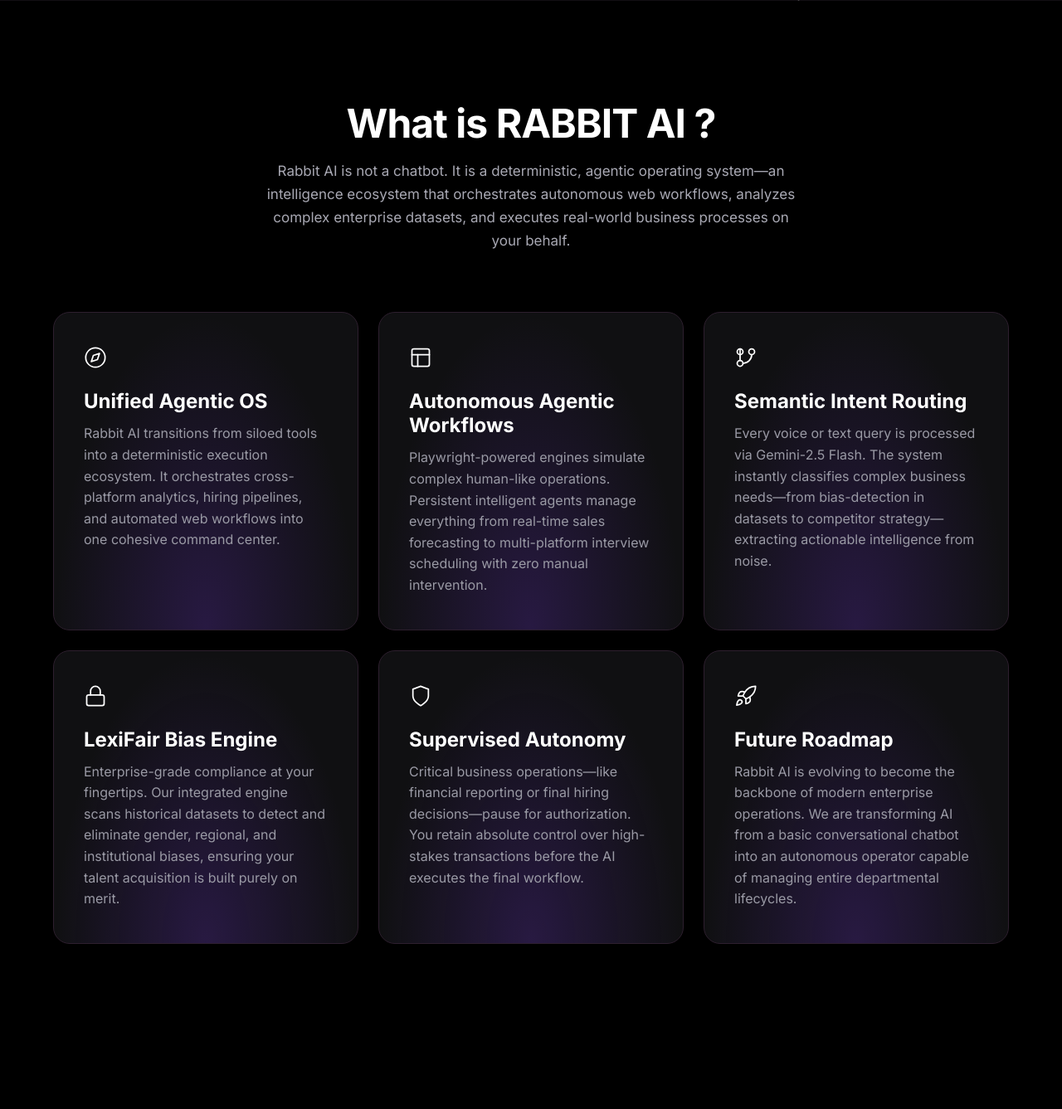
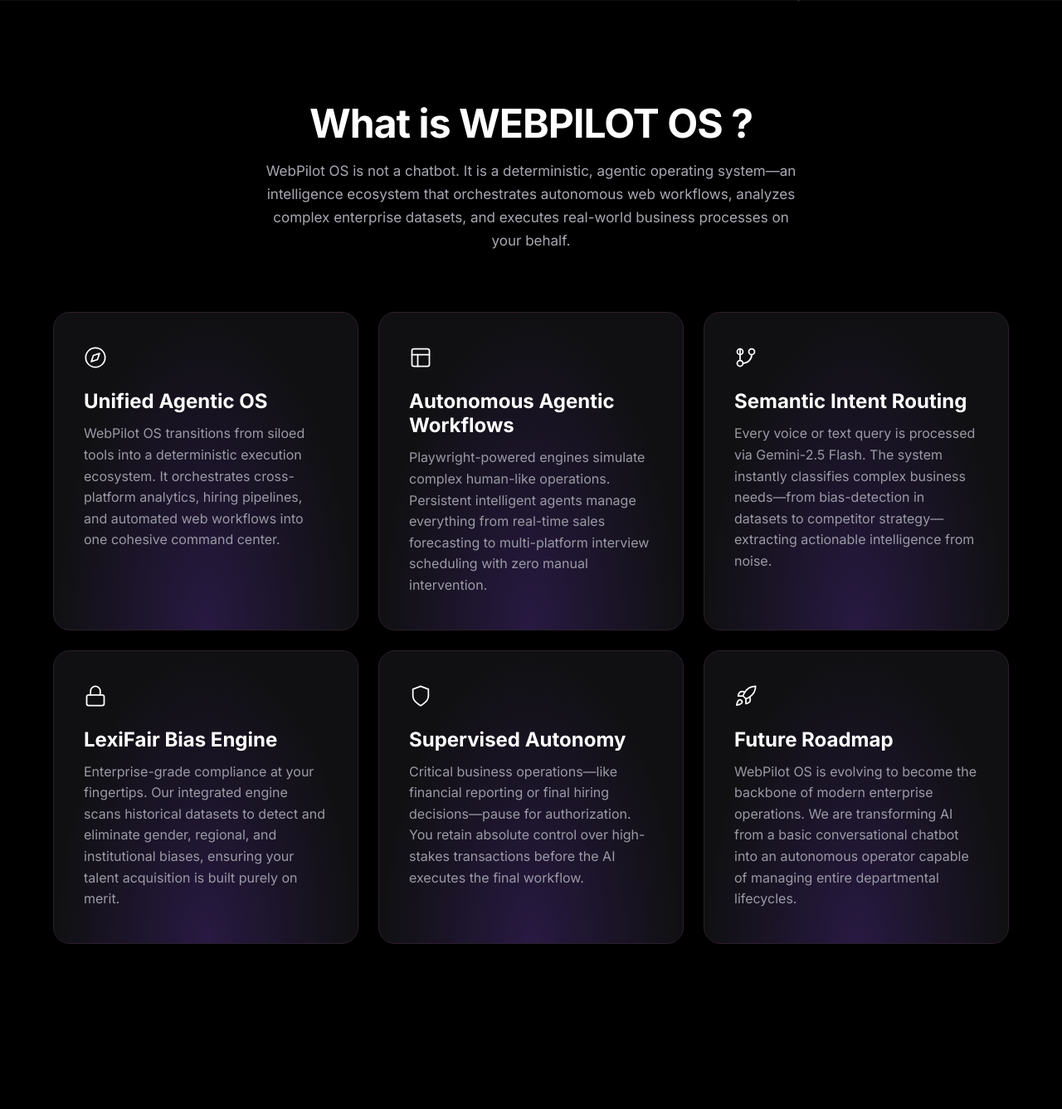
Before and after one commit to mohitpandey827680165-lgtm/Rabbit-AI, a Flask app: page / in a window 1280 px wide. Shown: the part 799-2136 px from the top of the page at 83% size. Run offline with Flask 3, Linux system fonts and the light colour scheme; some libraries are stand-ins or nearby versions.

Commit message:
updated text

```diff
--- a/templates/new.html
+++ b/templates/new.html
@@ -28,7 +28,7 @@
 
     <!-- ── LAYER 2: Hero text content ── -->
     <section class="hero-content" id="hero-content" role="main">
-      <h1 class="hero-heading" id="hero-heading">RABBIT AI</h1>
+      <h1 class="hero-heading" id="hero-heading">WEBPILOT OS</h1>
       <p class="hero-subheading" id="hero-subheading">The Autonomous Intelligence Operating System</p>
       <p class="hero-description" id="hero-description">
         A unified, agentic ecosystem for continuous enterprise operations.
@@ -47,17 +47,9 @@
       <div class="nav-inner">
         <a href="#" class="nav-brand" id="nav-brand" aria-label="Webpilot Home">
           <span class="brand-icon" aria-hidden="true">
-            <svg width="28" height="28" viewBox="0 0 28 28" fill="none" xmlns="http://www.w3.org/2000/svg">
-              <circle cx="14" cy="14" r="12" stroke="#7c3aed" stroke-width="1.5"/>
-              <circle cx="14" cy="14" r="4.5" stroke="#a78bfa" stroke-width="1.2"/>
-              <circle cx="14" cy="14" r="1.8" fill="#7c3aed"/>
-              <line x1="14" y1="1"  x2="14" y2="6.5" stroke="#7c3aed" stroke-width="1.6" stroke-linecap="round"/>
-              <line x1="14" y1="21.5" x2="14" y2="27" stroke="#7c3aed" stroke-width="1.6" stroke-linecap="round"/>
-              <line x1="1"  y1="14" x2="6.5" y2="14" stroke="#7c3aed" stroke-width="1.6" stroke-linecap="round"/>
-              <line x1="21.5" y1="14" x2="27" y2="14" stroke="#7c3aed" stroke-width="1.6" stroke-linecap="round"/>
-            </svg>
+            <img src="static/logo.png.jpeg" alt="Webpilot OS Logo" style="height: 35px; width: auto; object-fit: contain;">
           </span>
-          <span class="brand-title">RABBIT AI </span>
+          <span class="brand-title">WEBPILOT OS </span>
         </a>
         <nav class="nav-links" id="nav-links" role="navigation" aria-label="Primary navigation">
           <a href="#home"      class="nav-link" id="nav-home">Home</a>
@@ -95,15 +87,15 @@
   <main id="page-content">
 
     <!-- ══════════════════════════════════════════════════════════
-         §1 — WHAT IS RABBIT AI? (6-card feature grid)
+         §1 — WHAT IS WEBPILOT OS? (6-card feature grid)
          ══════════════════════════════════════════════════════════ -->
     <section id="what-is" class="page-section" aria-labelledby="what-is-heading">
       <div class="container">
 
         <div class="section-header reveal" id="what-is-title">
-          <h2 class="section-h2" id="what-is-heading">What is RABBIT AI ?</h2>
+          <h2 class="section-h2" id="what-is-heading">What is WEBPILOT OS ?</h2>
           <p class="section-sub">
-            Rabbit AI is not a chatbot. It is a deterministic, agentic operating system—an intelligence
+            WebPilot OS is not a chatbot. It is a deterministic, agentic operating system—an intelligence
             ecosystem that orchestrates autonomous web workflows, analyzes complex enterprise datasets,
             and executes real-world business processes on your behalf.
           </p>
@@ -116,7 +108,7 @@
               <circle cx="12" cy="12" r="10"/><polygon points="16.24 7.76 14.12 14.12 7.76 16.24 9.88 9.88 16.24 7.76"/>
             </svg>
             <h3 class="feat-title">Unified Agentic OS</h3>
-            <p class="feat-body">Rabbit AI transitions from siloed tools into a deterministic execution ecosystem. It orchestrates cross-platform analytics, hiring pipelines, and automated web workflows into one cohesive command center.</p>
+            <p class="feat-body">WebPilot OS transitions from siloed tools into a deterministic execution ecosystem. It orchestrates cross-platform analytics, hiring pipelines, and automated web workflows into one cohesive command center.</p>
           </article>
 
           <article class="feat-card reveal-card" style="--i:1" role="listitem" id="card-browser-auto">
@@ -156,7 +148,7 @@
               <path d="M4.5 16.5c-1.5 1.26-2 5-2 5s3.74-.5 5-2c.71-.84.7-2.13-.09-2.91a2.18 2.18 0 0 0-2.91-.09z"/><path d="m12 15-3-3a22 22 0 0 1 2-3.95A12.88 12.88 0 0 1 22 2c0 2.72-.78 7.5-6 11a22.35 22.35 0 0 1-4 2z"/><path d="M9 12H4s.55-3.03 2-4c1.62-1.08 5 0 5 0"/><path d="M12 15v5s3.03-.55 4-2c1.08-1.62 0-5 0-5"/>
             </svg>
             <h3 class="feat-title">Future Roadmap</h3>
-            <p class="feat-body">Rabbit AI is evolving to become the backbone of modern enterprise operations. We are transforming AI from a basic conversational chatbot into an autonomous operator capable of managing entire departmental lifecycles.</p>
+            <p class="feat-body">WebPilot OS is evolving to become the backbone of modern enterprise operations. We are transforming AI from a basic conversational chatbot into an autonomous operator capable of managing entire departmental lifecycles.</p>
           </article>
 
         </div>
@@ -290,7 +282,7 @@
         <div class="showcase-row reverse reveal-row" id="row-otp">
           <div class="showcase-text">
             <h3 class="showcase-h3">Adaptive Workflow Interruption</h3>
-            <p class="showcase-p">Rabbit AI maintains deterministic control by intelligently pausing execution when multi-factor authentication or OTP verification is required. It hands control back to the user instantly, then resumes the authenticated workflow seamlessly, ensuring zero security lapses.</p>
+            <p class="showcase-p">WebPilot OS maintains deterministic control by intelligently pausing execution when multi-factor authentication or OTP verification is required. It hands control back to the user instantly, then resumes the authenticated workflow seamlessly, ensuring zero security lapses.</p>
           </div>
           <div class="showcase-demo">
             <div class="demo-frame" style="aspect-ratio:4/3;" aria-label="OTP pause system project scheduling demo" role="img">
@@ -383,8 +375,8 @@
         <!-- Row 6: Clinical Diagnostics — text left, demo right -->
         <div class="showcase-row reverse reveal-row" id="row-clinical">
           <div class="showcase-text">
-            <h3 class="showcase-h3">Clinical Diagnostics Booking</h3>
-            <p class="showcase-p">Automate appointment scheduling across healthcare portals. The agent navigates booking flows, selects test packages, and confirms appointments on your behalf.</p>
+            <h3 class="showcase-h3">LexiFair Bias Engine</h3>
+            <p class="showcase-p">Ensure institutional integrity through automated compliance. Our agentic engine autonomously audits historical talent datasets, neutralizing regional, gender, and institutional biases to guarantee that every acquisition decision is driven exclusively by merit.</p>
           </div>
           <div class="showcase-demo">
             <div class="demo-frame" style="aspect-ratio:4/3;" aria-label="Clinical booking calendar demo" role="img">
@@ -567,7 +559,7 @@
           <div class="process-card reveal-card" style="--i:1" id="step-2">
             <div class="proc-pill">Step 2</div>
             <h3 class="proc-title">Agentic Architecture</h3>
-            <p class="proc-desc">Our engineers build custom, deterministic AI workflows tailored to your unique infrastructure, ensuring that Rabbit AI operates with the specific business logic your enterprise requires.</p>
+            <p class="proc-desc">Our engineers build custom, deterministic AI workflows tailored to your unique infrastructure, ensuring that WebPilot OS operates with the specific business logic your enterprise requires.</p>
             <div class="proc-demo-panel" id="pdemo-2">
               <div class="code-editor-chrome" aria-hidden="true">
                 <div class="ced-dots"><span></span><span></span><span></span></div>
@@ -606,7 +598,7 @@
           <div class="process-card reveal-card" style="--i:2" id="step-3">
             <div class="proc-pill">Step 3</div>
             <h3 class="proc-title">Ecosystem Integration</h3>
-            <p class="proc-desc">We seamlessly bridge Rabbit AI into your existing enterprise stack—CRM, HRMS, and cloud platforms—allowing our autonomous agents to execute tasks within your live production environment.</p>
+            <p class="proc-desc">We seamlessly bridge WebPilot OS into your existing enterprise stack—CRM, HRMS, and cloud platforms—allowing our autonomous agents to execute tasks within your live production environment.</p>
             <div class="proc-demo-panel" id="pdemo-3">
               <div class="connector-demo" aria-hidden="true">
                 <div class="conn-node conn-left">
@@ -882,43 +874,43 @@
 
           <div class="accordion-item reveal-card" style="--i:0" id="faq-0" role="listitem">
             <button class="accordion-btn" aria-expanded="false" aria-controls="faq-body-0" id="faq-trigger-0">
-              <span>How can Rabbit AI help my business?</span>
+              <span>How can WebPilot OS help my business?</span>
               <svg class="accordion-chevron" width="20" height="20" viewBox="0 0 24 24" fill="none" stroke="currentColor" stroke-width="2" aria-hidden="true"><polyline points="6 9 12 15 18 9"/></svg>
             </button>
             <div class="accordion-body" id="faq-body-0" role="region" aria-labelledby="faq-trigger-0">
               <div class="accordion-content">
-                <p>Rabbit AI streamlines complex operations by automating repetitive tasks, analyzing massive datasets for hidden biases, and orchestrating cross-platform workflows, allowing your team to focus on high-value strategic growth.</p>
+                <p>WebPilot OS streamlines complex operations by automating repetitive tasks, analyzing massive datasets for hidden biases, and orchestrating cross-platform workflows, allowing your team to focus on high-value strategic growth.</p>
               </div>
             </div>
           </div>
 
           <div class="accordion-item reveal-card" style="--i:1" id="faq-1" role="listitem">
             <button class="accordion-btn" aria-expanded="false" aria-controls="faq-body-1" id="faq-trigger-1">
-              <span>Is Rabbit AI difficult to integrate?</span>
+              <span>Is WebPilot OS difficult to integrate?</span>
               <svg class="accordion-chevron" width="20" height="20" viewBox="0 0 24 24" fill="none" stroke="currentColor" stroke-width="2" aria-hidden="true"><polyline points="6 9 12 15 18 9"/></svg>
             </button>
             <div class="accordion-body" id="faq-body-1" role="region" aria-labelledby="faq-trigger-1">
               <div class="accordion-content">
-                <p>Not at all. Rabbit AI is designed to integrate seamlessly into your existing enterprise stack—including CRM, HRMS, and cloud infrastructure—with minimal disruption to your current production environment.</p>
+                <p>Not at all. WebPilot OS is designed to integrate seamlessly into your existing enterprise stack—including CRM, HRMS, and cloud infrastructure—with minimal disruption to your current production environment.</p>
               </div>
             </div>
           </div>
 
           <div class="accordion-item reveal-card" style="--i:2" id="faq-2" role="listitem">
             <button class="accordion-btn" aria-expanded="false" aria-controls="faq-body-2" id="faq-trigger-2">
-              <span>What industries can benefit from Rabbit AI?</span>
+              <span>What industries can benefit from WebPilot OS?</span>
               <svg class="accordion-chevron" width="20" height="20" viewBox="0 0 24 24" fill="none" stroke="currentColor" stroke-width="2" aria-hidden="true"><polyline points="6 9 12 15 18 9"/></svg>
             </button>
             <div class="accordion-body" id="faq-body-2" role="region" aria-labelledby="faq-trigger-2">
               <div class="accordion-content">
-                <p>Rabbit AI is highly versatile, providing specialized agentic solutions for HR and recruitment, retail and e-commerce analytics, financial reporting, and customer support management.</p>
+                <p>WebPilot OS is highly versatile, providing specialized agentic solutions for HR and recruitment, retail and e-commerce analytics, financial reporting, and customer support management.</p>
               </div>
             </div>
           </div>
 
           <div class="accordion-item reveal-card" style="--i:3" id="faq-3" role="listitem">
             <button class="accordion-btn" aria-expanded="false" aria-controls="faq-body-3" id="faq-trigger-3">
-              <span>Do I need technical knowledge to use Rabbit AI?</span>
+              <span>Do I need technical knowledge to use WebPilot OS?</span>
               <svg class="accordion-chevron" width="20" height="20" viewBox="0 0 24 24" fill="none" stroke="currentColor" stroke-width="2" aria-hidden="true"><polyline points="6 9 12 15 18 9"/></svg>
             </button>
             <div class="accordion-body" id="faq-body-3" role="region" aria-labelledby="faq-trigger-3">
@@ -1083,7 +1075,7 @@
   <!-- Login View -->
   <div id="login-view" class="view-container auth-container" style="display: none;">
     <div class="auth-header">
-      <a href="#" class="auth-logo">RABBIT AI</a>
+      <a href="#" class="auth-logo">WEBPILOT OS</a>
       <h1 class="auth-title">Welcome back</h1>
       <p class="auth-subtitle">Sign in to your account.</p>
     </div>
@@ -1118,7 +1110,7 @@
   <!-- Register View -->
   <div id="register-view" class="view-container auth-container register-size" style="display: none;">
     <div class="auth-header">
-      <a href="#" class="auth-logo">RABBIT AI</a>
+      <a href="#" class="auth-logo">WEBPILOT OS</a>
       <h1 class="auth-title">Join us in a Snap</h1>
       <p class="auth-subtitle">Join the autonomous web operator engine.</p>
     </div>
@@ -1339,7 +1331,7 @@
 
   <!-- Chat Workspace View -->
 
-  <!-- Chat Workspace View (Rabbit AI Consumer Dashboard) -->
+  <!-- Chat Workspace View (WebPilot OS Consumer Dashboard) -->
   <div id="chat-view" class="view-container" style="display: none;">
     <div class="rabbit-dashboard-layout">
 
@@ -1353,7 +1345,7 @@
               <path d="M19 14.5a3 3 0 0 0-6 0V17a3 3 0 0 0 6 0v-2.5z"/>
               <path d="M11 17a3 3 0 0 0-6 0v2.5a3 3 0 0 0 6 0V17z"/>
             </svg>
-            <span class="rabbit-logo-text">Rabbit AI</span>
+            <span class="rabbit-logo-text">WebPilot OS</span>
           </div>
           <button class="rabbit-close-btn" id="rabbit-close-sidebar" aria-label="Close sidebar">
             <svg width="18" height="18" viewBox="0 0 24 24" fill="none" stroke="currentColor" stroke-width="2"><line x1="18" y1="6" x2="6" y2="18"/><line x1="6" y1="6" x2="18" y2="18"/></svg>
@@ -1475,7 +1467,7 @@
               <div class="rabbit-orb"></div>
             </div>
 
-            <h2 class="rabbit-welcome-title">Welcome to Rabbit AI</h2>
+            <h2 class="rabbit-welcome-title">Welcome to WebPilot OS</h2>
             <p class="rabbit-welcome-subtitle">What would you like to create today?</p>
 
             <!-- Quick action chips -->
```
Also changed, not shown: static/logo.png (deleted), static/logo.png.jpeg (added).
